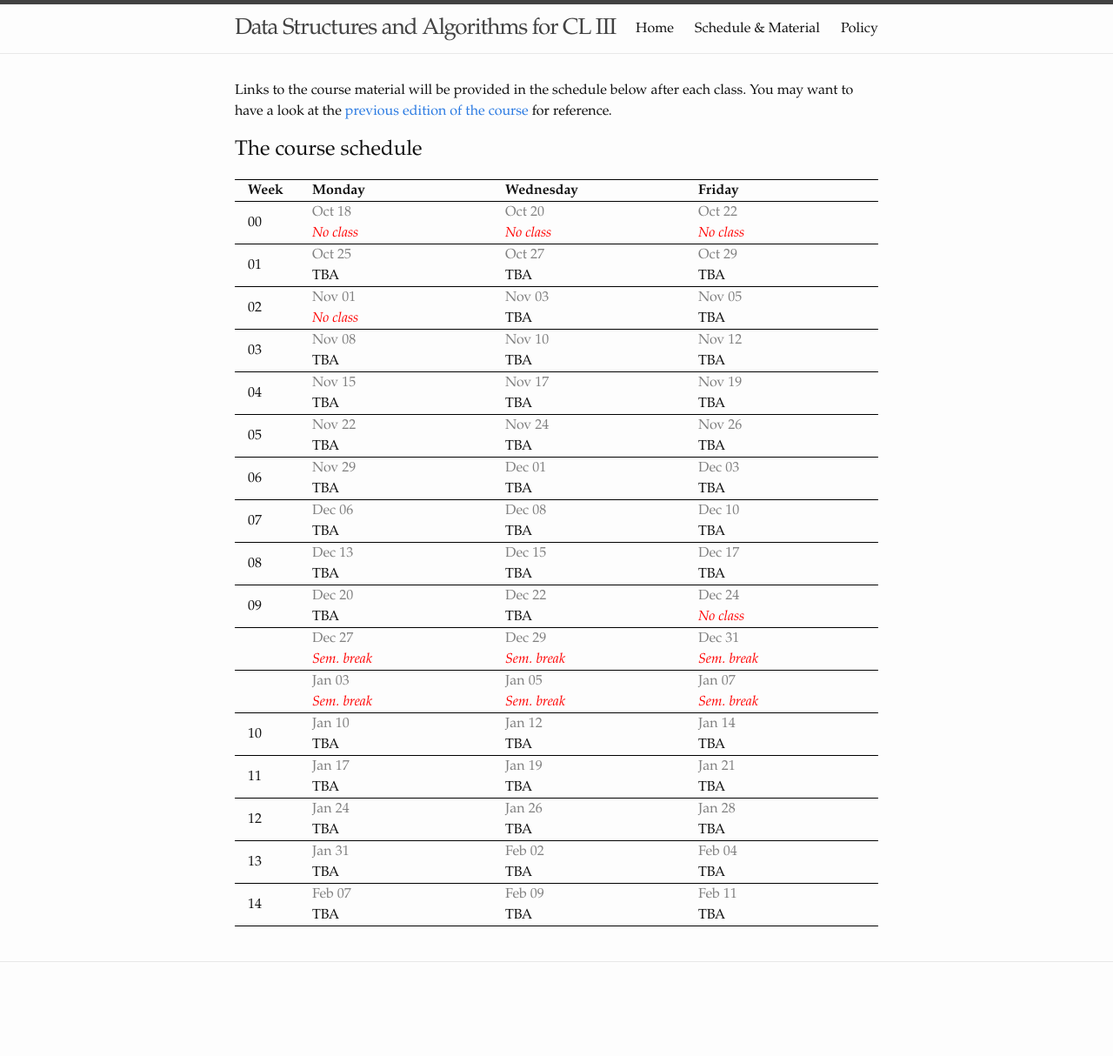
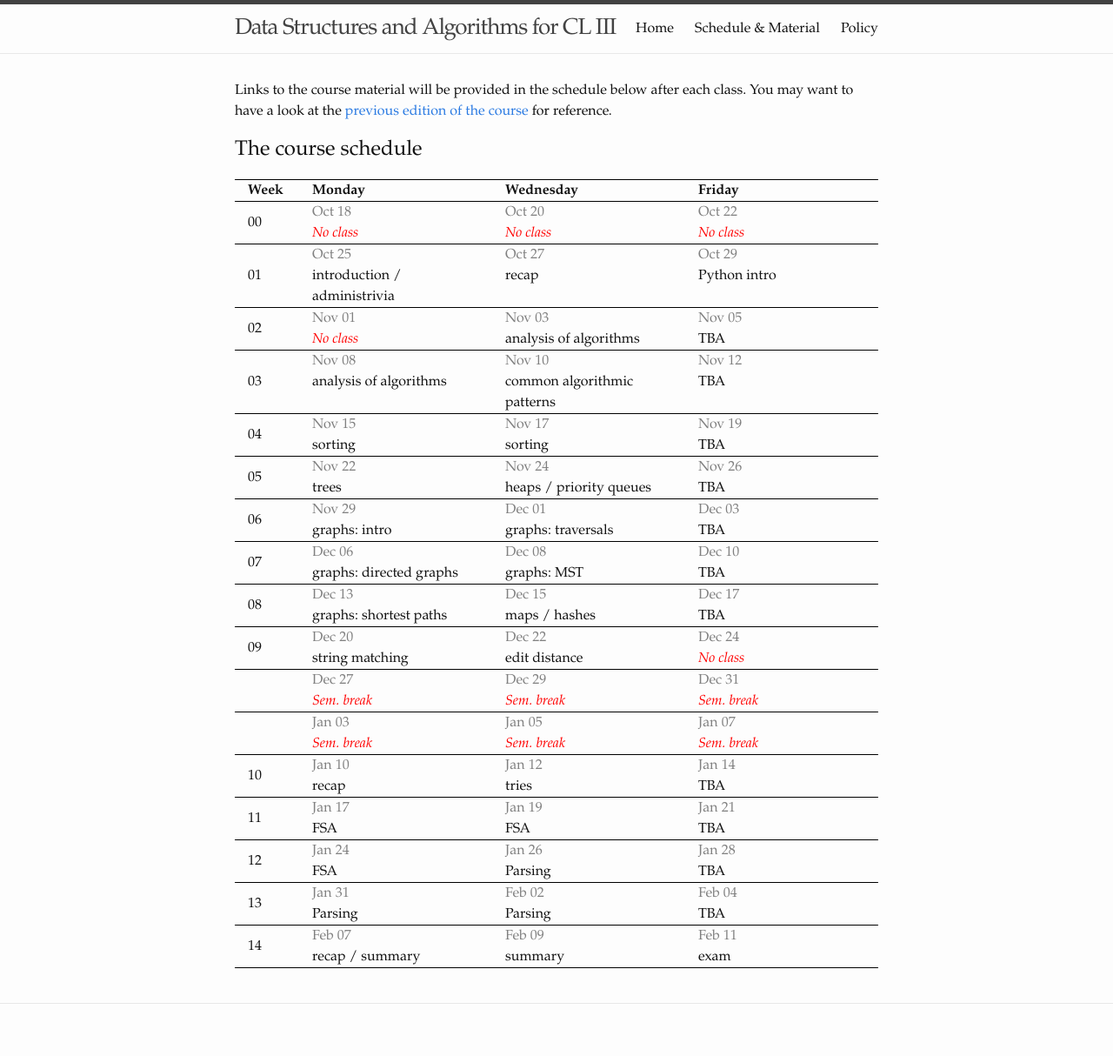
Before and after one commit to dsacl3-2021/dsacl3-2021.github.io, a Jekyll site: the page built from lectures.md, in a window 1280 px wide. Shown: the whole page at 87% size. Built offline with Jekyll 4.4.1, drawn with Linux system fonts in a browser that asks for light colours; before the commit the page ends 1166 px from its top, so only the background shows below that.

Commit message:
Tentative schedule.

```diff
--- a/_config.yml
+++ b/_config.yml
@@ -8,7 +8,7 @@
 # Site settings
 title: Data Structures and Algorithms for CL III
 subtitle: > # ignore newlines until "description:"
-    Course web page, winted semester 2020/2021 -
+    Course web page, winter semester 2022/2022 -
     <a href="http://www.sfs.uni-tuebingen.de">SfS</a>,
     <a href="http://uni-tuebingen.de/">University of Tübingen</a>
 description: > # ignore newlines until "baseurl:"
@@ -16,8 +16,8 @@ description: > # ignore newlines until "baseurl:"
     Data Structures and Algorithms for Computational Linguistics III
     taught in the linguistic department (SfS), University of Tübingen.
 baseurl: ""
-url: "https://dsacl3-2020.github.io"
-github_username:  dsacl3-2020
+url: "https://dsacl3-2021.github.io"
+github_username:  dsacl3-2021
 encoding: utf-8
 future: true
 
--- a/_data/schedule.yml
+++ b/_data/schedule.yml
@@ -6,72 +6,72 @@
 - week: "01"
   dates:
     Oct 25:
-      topic: TBA
+      topic: introduction / administrivia
     Oct 27:
-      topic: TBA
+      topic: recap
     Oct 29:
-      topic: TBA
+      topic: Python intro
 - week: "02"
   dates:
     Nov 01: "No class"
     Nov 03:
-      topic: TBA
+      topic: analysis of algorithms
     Nov 05:
       topic: TBA
 - week: "03"
   dates:
     Nov 08:
-      topic: TBA
+      topic: analysis of algorithms
     Nov 10:
-      topic: TBA
+      topic: common algorithmic patterns
     Nov 12:
       topic: TBA
 - week: "04"
   dates:
     Nov 15:
-      topic: TBA
+      topic: sorting
     Nov 17:
-      topic: TBA
+      topic: sorting
     Nov 19:
       topic: TBA
 - week: "05"
   dates:
     Nov 22:
-      topic: TBA
+      topic: trees
     Nov 24:
-      topic: TBA
+      topic: heaps / priority queues
     Nov 26:
       topic: TBA
 - week: "06"
   dates:
     Nov 29:
-      topic: TBA
+      topic: "graphs: intro"
     Dec 01:
-      topic: TBA
+      topic: "graphs: traversals"
     Dec 03:
       topic: TBA
 - week: "07"
   dates:
     Dec 06:
-      topic: TBA
+      topic: "graphs: directed graphs"
     Dec 08:
-      topic: TBA
+      topic: "graphs: MST"
     Dec 10:
       topic: TBA
 - week: "08"
   dates:
     Dec 13:
-      topic: TBA
+      topic: "graphs: shortest paths"
     Dec 15:
-      topic: TBA
+      topic: maps / hashes
     Dec 17:
       topic: TBA
 - week: "09"
   dates:
     Dec 20:
-      topic: TBA
+      topic: string matching
     Dec 22:
-      topic: TBA
+      topic: edit distance
     Dec 24: "No class"
 - week: ""
   dates:
@@ -86,40 +86,40 @@
 - week: "10"
   dates:
     Jan 10:
-      topic: TBA
+      topic: recap
     Jan 12:
-      topic: TBA
+      topic: tries
     Jan 14:
       topic: TBA
 - week: "11"
   dates:
     Jan 17:
-      topic: TBA
+      topic: FSA
     Jan 19:
-      topic: TBA
+      topic: FSA
     Jan 21:
       topic: TBA
 - week: "12"
   dates:
     Jan 24:
-      topic: TBA
+      topic: FSA
     Jan 26:
-      topic: TBA
+      topic: Parsing
     Jan 28:
       topic: TBA
 - week: "13"
   dates:
     Jan 31:
-      topic: TBA
+      topic: Parsing
     Feb 02:
-      topic: TBA
+      topic: Parsing
     Feb 04:
       topic: TBA
 - week: "14"
   dates:
     Feb 07:
-      topic: TBA
+      topic: recap / summary
     Feb 09:
-      topic: TBA
+      topic: summary
     Feb 11:
-      topic: TBA
+      topic: exam
```
